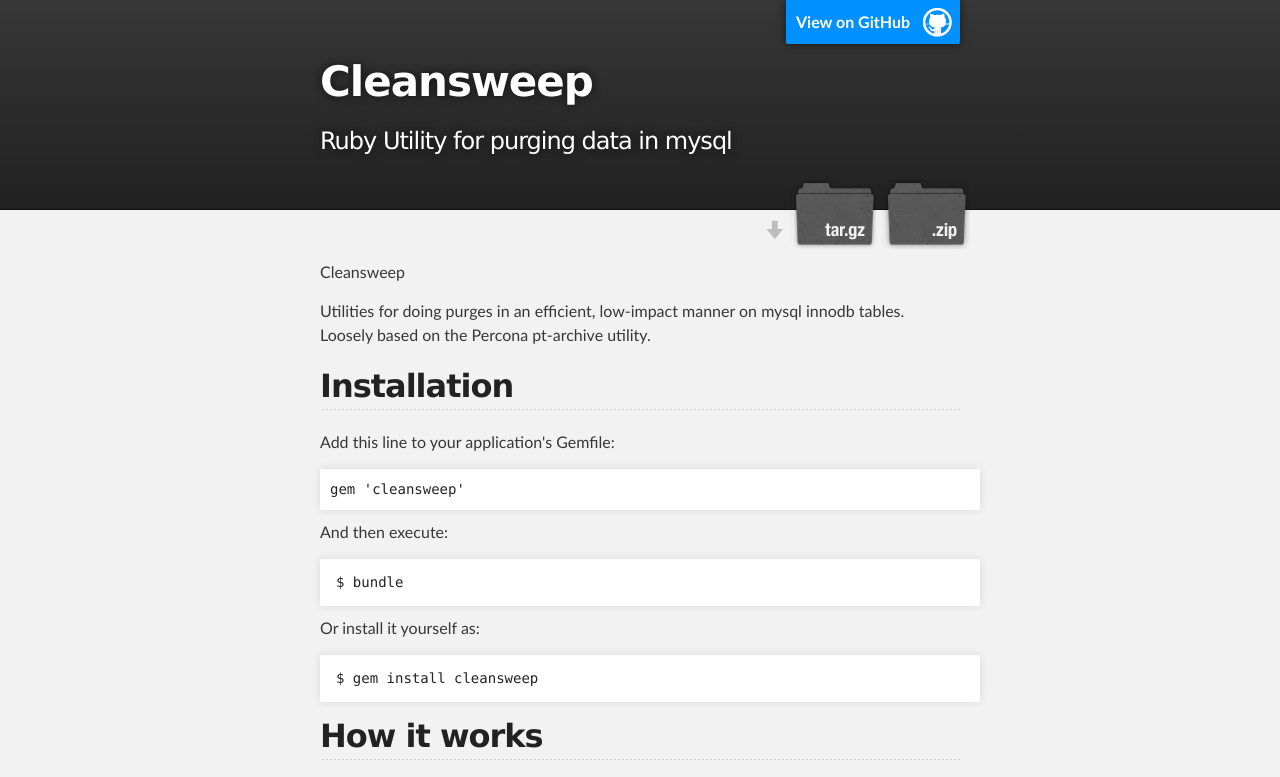
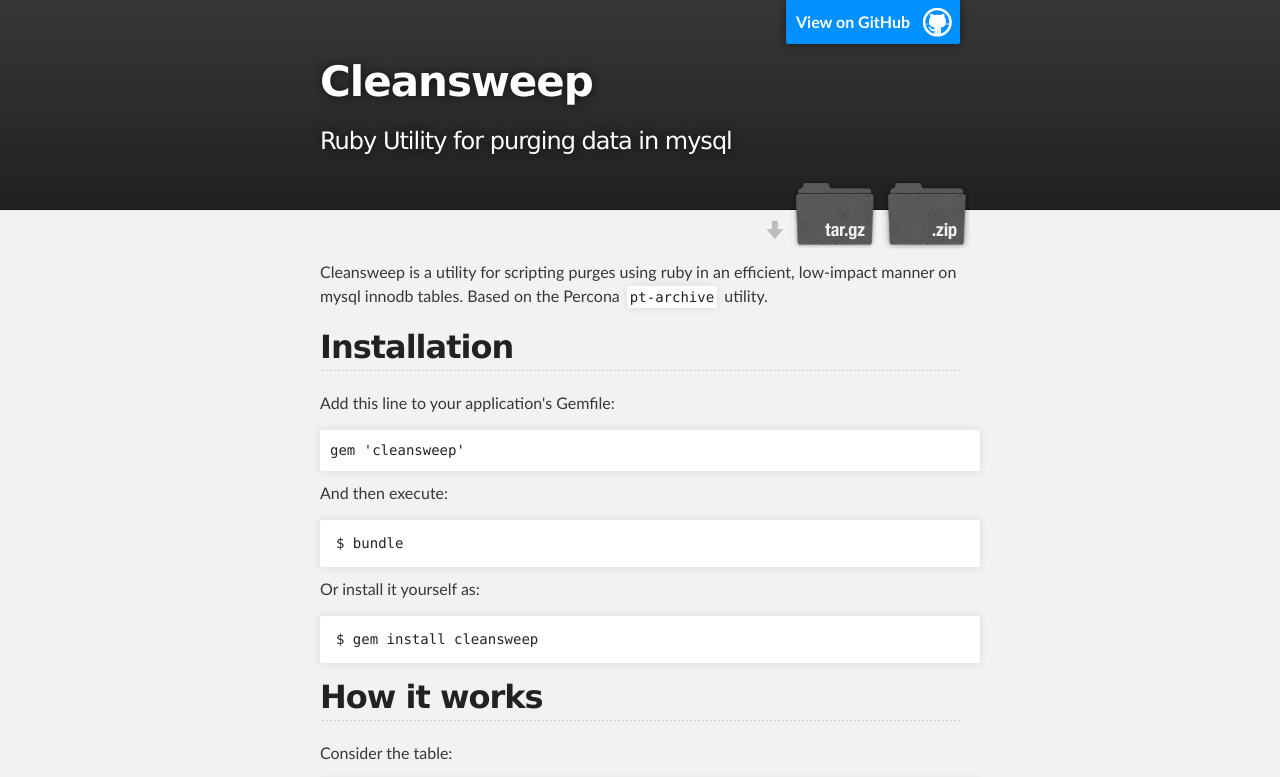
Before and after one commit to bkayser/cleansweep, a plain HTML site: page index.html in a window 1280 px wide. Shown: the top 777 px of the page. Drawn offline with Linux system fonts and the light colour scheme.

Commit message:
Create gh-pages branch via GitHub

```diff
--- a/index.html
+++ b/index.html
@@ -31,10 +31,8 @@
     <!-- MAIN CONTENT -->
     <div id="main_content_wrap" class="outer">
       <section id="main_content" class="inner">
-        <p>Cleansweep</p>
-
-<p>Utilities for doing purges in an efficient, low-impact manner on
-mysql innodb tables.  Loosely based on the Percona pt-archive utility.</p>
+        <p>Cleansweep is a utility for scripting purges using ruby in an efficient, low-impact manner on
+mysql innodb tables.  Based on the Percona <code>pt-archive</code> utility.</p>
 
 <h2>
 <a id="installation" class="anchor" href="#installation" aria-hidden="true"><span class="octicon octicon-link"></span></a>Installation</h2>
```
Also changed, not shown: params.json (+1 -1 lines).
